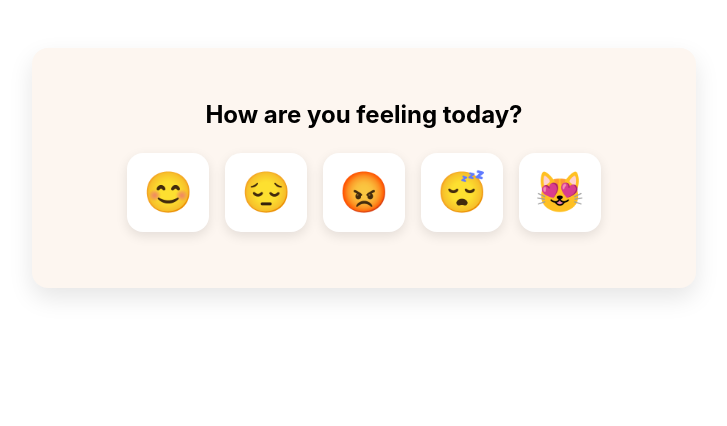
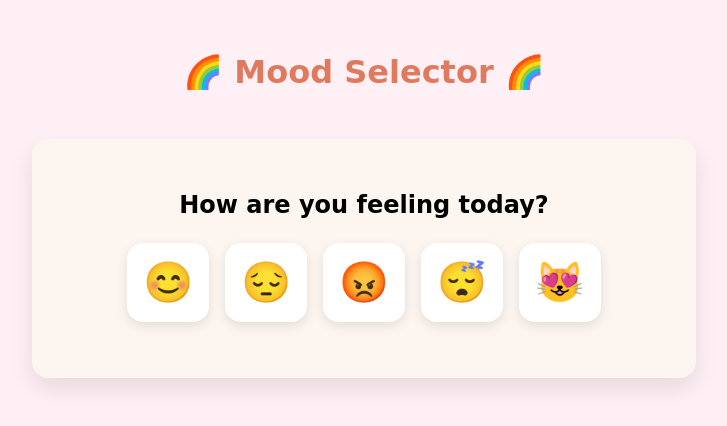
Before and after one commit to vitoriakotowski/devops-assignment, a React (Create React App) app: page / in a window 1280 px wide. Shown: the top 426 px of the page, without its empty margins (276-1003 px from the left). Built offline with nearby package versions, Linux system fonts and the light colour scheme.

Commit message:
app changes and styling

```diff
--- a/src/App.css
+++ b/src/App.css
@@ -1,38 +1,13 @@
+/* src/App.css */
 .App {
   text-align: center;
+  background: #fff0f5;
+  min-height: 100vh;
+  padding: 2rem;
+  font-family: "Comic Sans MS", "Segoe UI", sans-serif;
 }
 
-.App-logo {
-  height: 40vmin;
-  pointer-events: none;
+.app-title {
+  font-size: 2rem;
+  color: #e07a5f;
 }
-
-@media (prefers-reduced-motion: no-preference) {
-  .App-logo {
-    animation: App-logo-spin infinite 20s linear;
-  }
-}
-
-.App-header {
-  background-color: #282c34;
-  min-height: 100vh;
-  display: flex;
-  flex-direction: column;
-  align-items: center;
-  justify-content: center;
-  font-size: calc(10px + 2vmin);
-  color: white;
-}
-
-.App-link {
-  color: #61dafb;
-}
-
-@keyframes App-logo-spin {
-  from {
-    transform: rotate(0deg);
-  }
-  to {
-    transform: rotate(360deg);
-  }
-}
--- a/src/App.js
+++ b/src/App.js
@@ -1,23 +1,12 @@
-import logo from './logo.svg';
-import './App.css';
+// src/App.js
+import "./App.css";
+import MoodSelector from "./MoodSelector";
 
 function App() {
   return (
     <div className="App">
-      <header className="App-header">
-        <img src={logo} className="App-logo" alt="logo" />
-        <p>
-          Edit <code>src/App.js</code> and save to reload.
-        </p>
-        <a
-          className="App-link"
-          href="https://reactjs.org"
-          target="_blank"
-          rel="noopener noreferrer"
-        >
-          Learn React
-        </a>
-      </header>
+      <h1 className="app-title">🌈 Mood Selector 🌈</h1>
+      <MoodSelector />
     </div>
   );
 }
--- a/src/index.js
+++ b/src/index.js
@@ -1,13 +1,13 @@
 import React from "react";
 import ReactDOM from "react-dom/client";
 import "./index.css";
-import MoodSelector from "./MoodSelector";
+import App from "./App";
 import reportWebVitals from "./reportWebVitals";
 
 const root = ReactDOM.createRoot(document.getElementById("root"));
 root.render(
   <React.StrictMode>
-    <MoodSelector />
+    <App />
   </React.StrictMode>
 );
 
```
